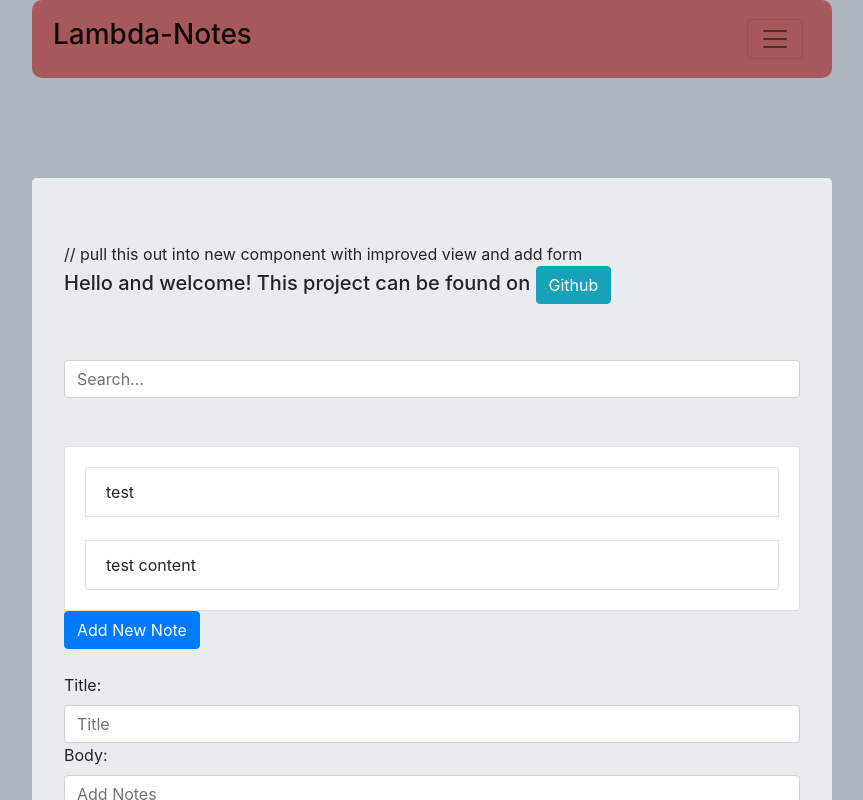
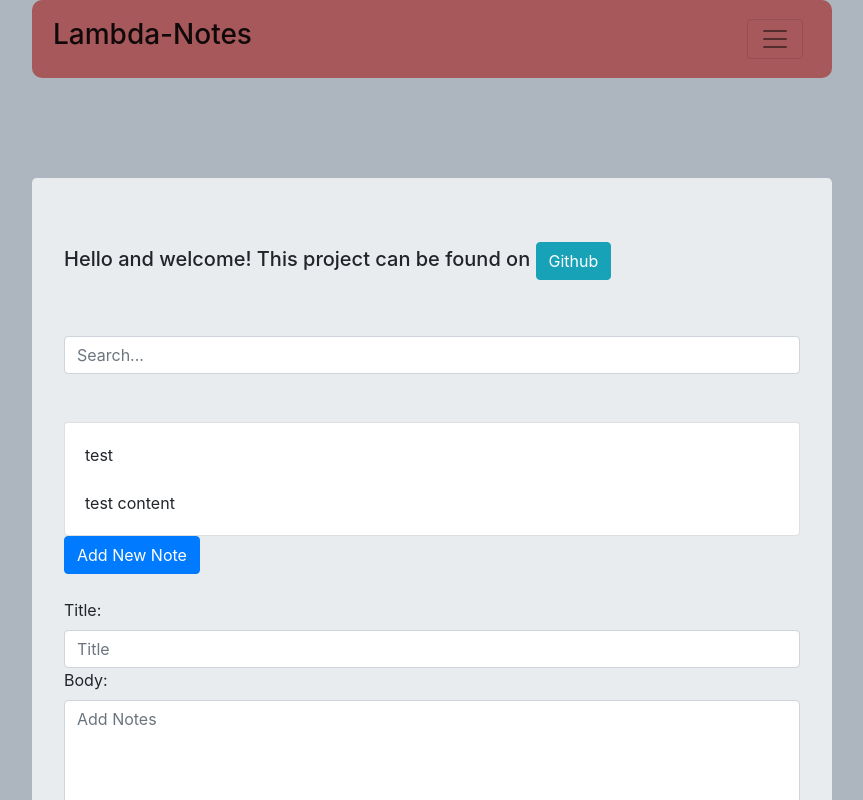
Before and after one commit to groov1234/lambda-notes, a React (Create React App) app in the folder client/: page /#/notes in a window 1280 px wide. Shown: the top 800 px of the page, without its empty margins (208-1071 px from the left). Built offline with nearby package versions, Linux system fonts and the light colour scheme; no server answers; sample sign-in values are in the browser's storage.

Commit message:
improving note view

```diff
--- a/client/src/Components/notes.js
+++ b/client/src/Components/notes.js
@@ -1,7 +1,7 @@
 import React, { Component } from 'react';
 import { connect } from 'react-redux';
 import { getNotes } from '../Actions';
-import { Input, Form, ListGroupItem, ListGroup, Button, Card, CardBody } from 'reactstrap';
+import { Input, Form, ListGroup, Button, Card, CardBody } from 'reactstrap';
 
 class Notes extends Component {
     constructor(props) {
@@ -88,21 +88,21 @@ class Notes extends Component {
                                 onMouseOver={this.hoverToggle}
                                 onMouseOut={this.mouseOut}
                             >
-                                <ListGroupItem className="note--title">
+                                <ListGroup className="note--title">
                                     {note.title.length > 30
                                         ? note.title
                                               .substring(0, 30)
                                               .concat('...')
                                         : note.title}
-                                </ListGroupItem>
+                                </ListGroup>
                                 <br />
-                                <ListGroupItem className="note--text">
+                                <ListGroup className="note--text">
                                     {note.content.length > 70
                                         ? note.content
                                               .substring(0, 70)
                                               .concat('...')
                                         : note.content}
-                                </ListGroupItem>
+                                </ListGroup>
                             </CardBody>
                         );
                     })}
--- a/client/src/Components/view.js
+++ b/client/src/Components/view.js
@@ -121,8 +121,6 @@ class ViewNotes extends Component {
         return (
             <div className="DashBoard">
                 <Jumbotron>
-                    // pull this out into new component with improved view and
-                    add form
                     <Notes previewNote={this.previewNote} />
                     <div className="ViewNote">
                         <Button color="primary" onClick={this.addNoteToggle}>
```
